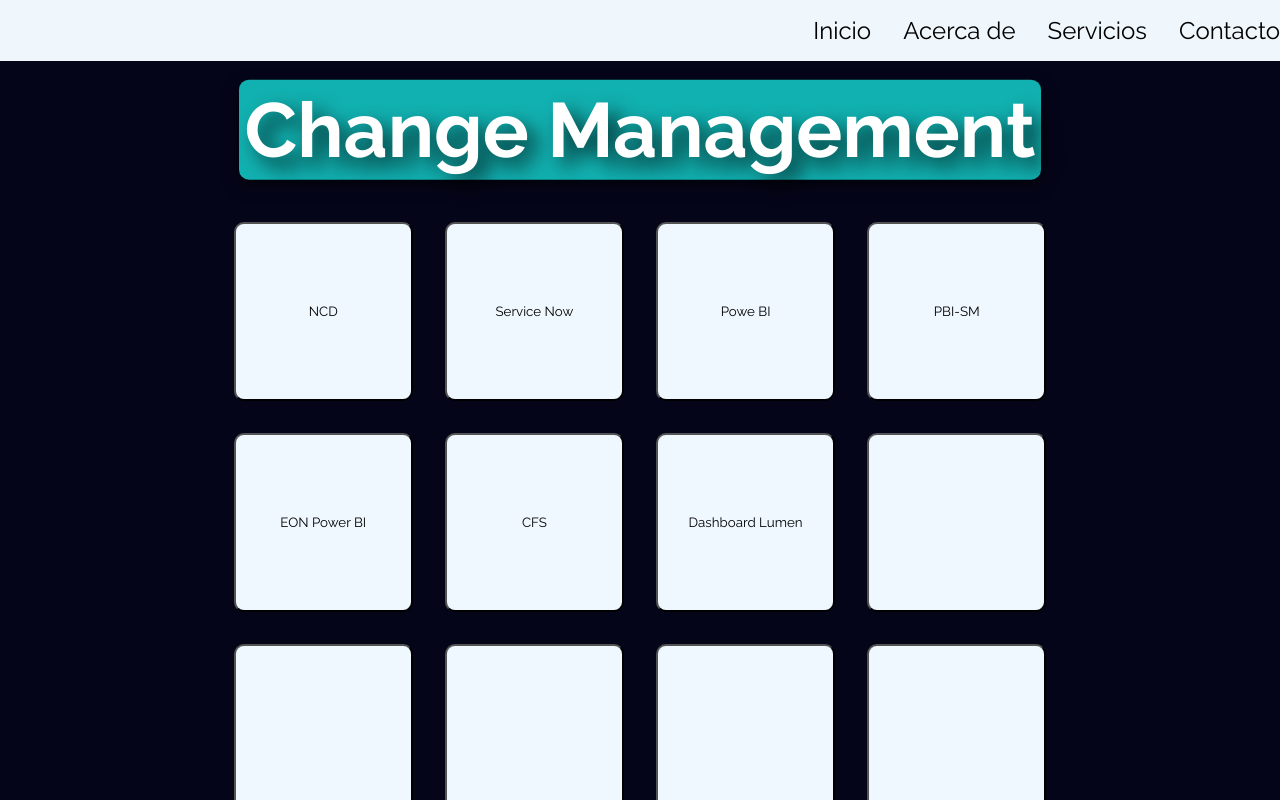
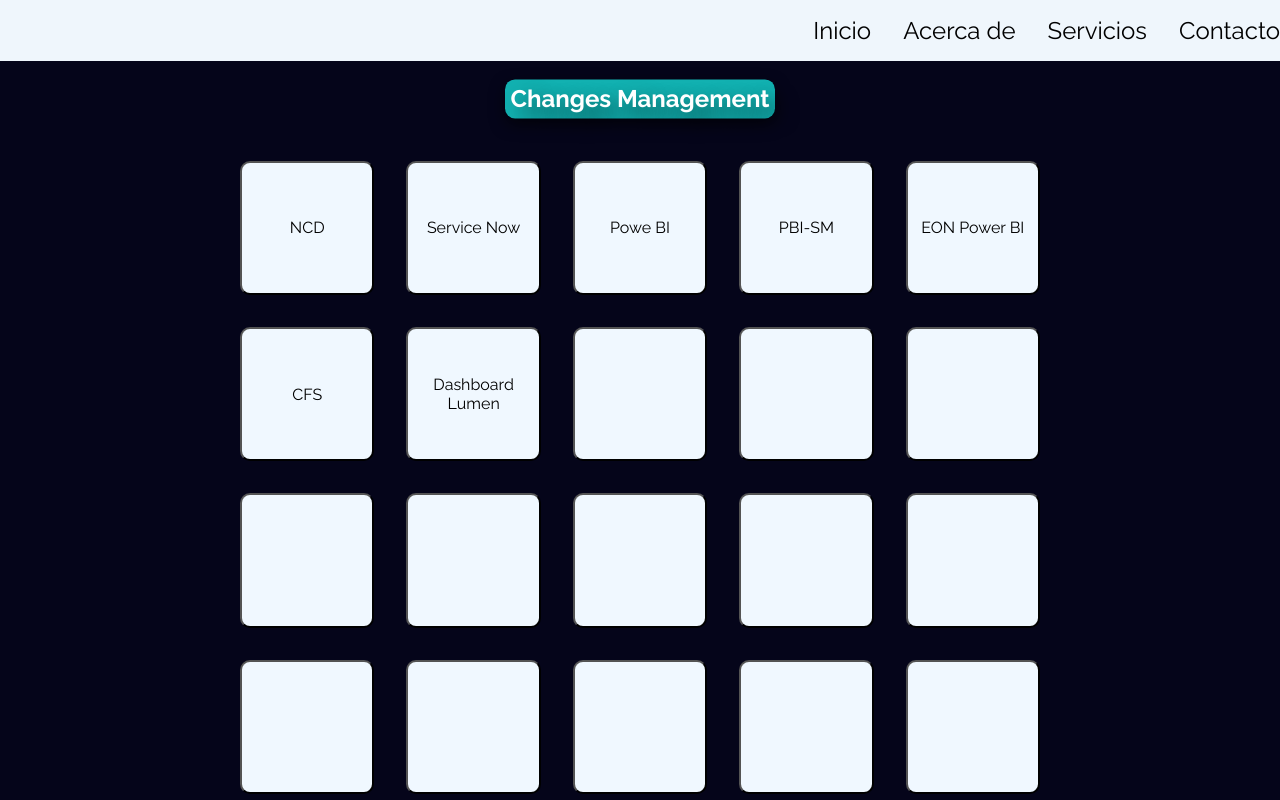
Before and after one commit to BrendaRuthHerrera/ChangeManagement, a React (Vite) app in the folder frontend/: page /home in a window 1280 px wide. Shown: the top 800 px of the page. Built offline with nearby package versions, Linux system fonts and the light colour scheme; a web font is replaced by a local one.

Commit message:
changes to home.css and navbar.css

```diff
--- a/frontend/public/links.json
+++ b/frontend/public/links.json
@@ -112,5 +112,11 @@
         "title": "",
         "url": "",
         "description": "Descripción"
+    },
+    {
+        "id": 9,
+        "title": "",
+        "url": "",
+        "description": "Descripción"
     }
 ]
--- a/frontend/src/pages/Home.tsx
+++ b/frontend/src/pages/Home.tsx
@@ -24,8 +24,7 @@
         <main>
             <Navbar/>
             <body>
-                <div className='Título'>
-                <h1>Change Management</h1>
+                <div className='Título'><h1>Changes Management</h1>
                 </div>
                 <Portal links={links} />
             </body>
--- a/frontend/src/styles/Home.css
+++ b/frontend/src/styles/Home.css
@@ -12,7 +12,7 @@
     background-color: rgb(18, 177, 177);
     color: white;
     text-align: center;
-    font-size: 6vw;
+    font-size: 1.5rem;
     text-shadow: 10px 10px 20px rgba(0, 0, 0, 0.753);
     transition: transform 0.2s;
     animation: float 6s ease-in-out infinite;
@@ -55,10 +55,11 @@
     .box {
         background-color: aliceblue;
         aspect-ratio: 1/1;
-        width: 20%;
+        width: 15%;
         margin: 1rem;
         border-radius: 10px;
         transition: transform 0.3s;
+        font-size: 1rem;
 
     }
 
--- a/frontend/src/styles/Navbar.css
+++ b/frontend/src/styles/Navbar.css
@@ -12,6 +12,7 @@
     z-index: 1000;
     background-color: rgb(239, 246, 252);
     padding: 2vh;
+
 }
 
 a {
@@ -38,3 +39,9 @@
   .nav-item a.active::after {
     width: 100%;
   }
+
+  .logo {
+      width: 80px;
+      height: 40px;
+
+  }
```
Also changed, not shown: frontend/src/components/Navbar.tsx (line endings or trailing spaces).
